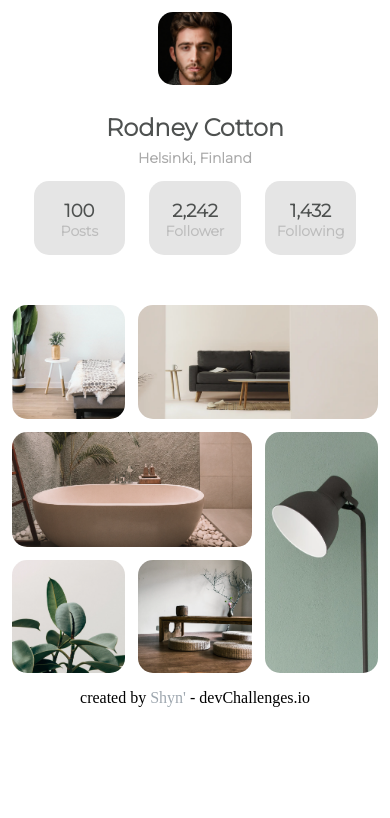
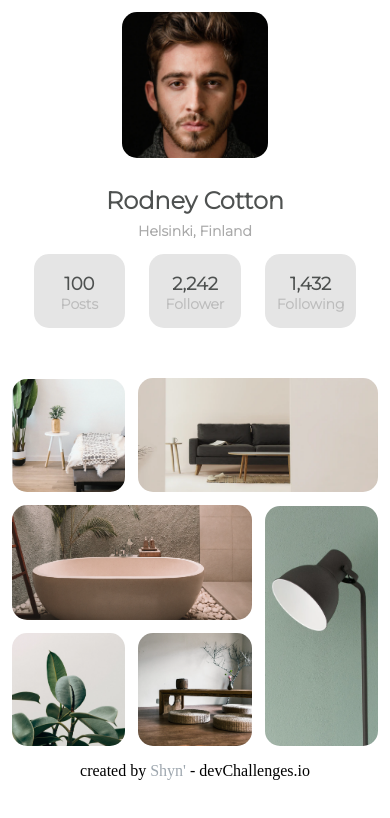
Before and after one commit to Shyngys001/My-Gallery, a plain HTML site: page index.html in a window 390 px wide. Drawn offline with Linux system fonts and the light colour scheme.

Commit message:
Update index.css

```diff
--- a/index.css
+++ b/index.css
@@ -151,7 +151,11 @@ img{
   @media only screen and (max-width: 800px){
     .ima{
         width: 100%;
-        margin: 0;
+        margin: 0 ;
+    }
+
+    .ima > img{
+        width: 40%;
     }
 
     .main{
```
